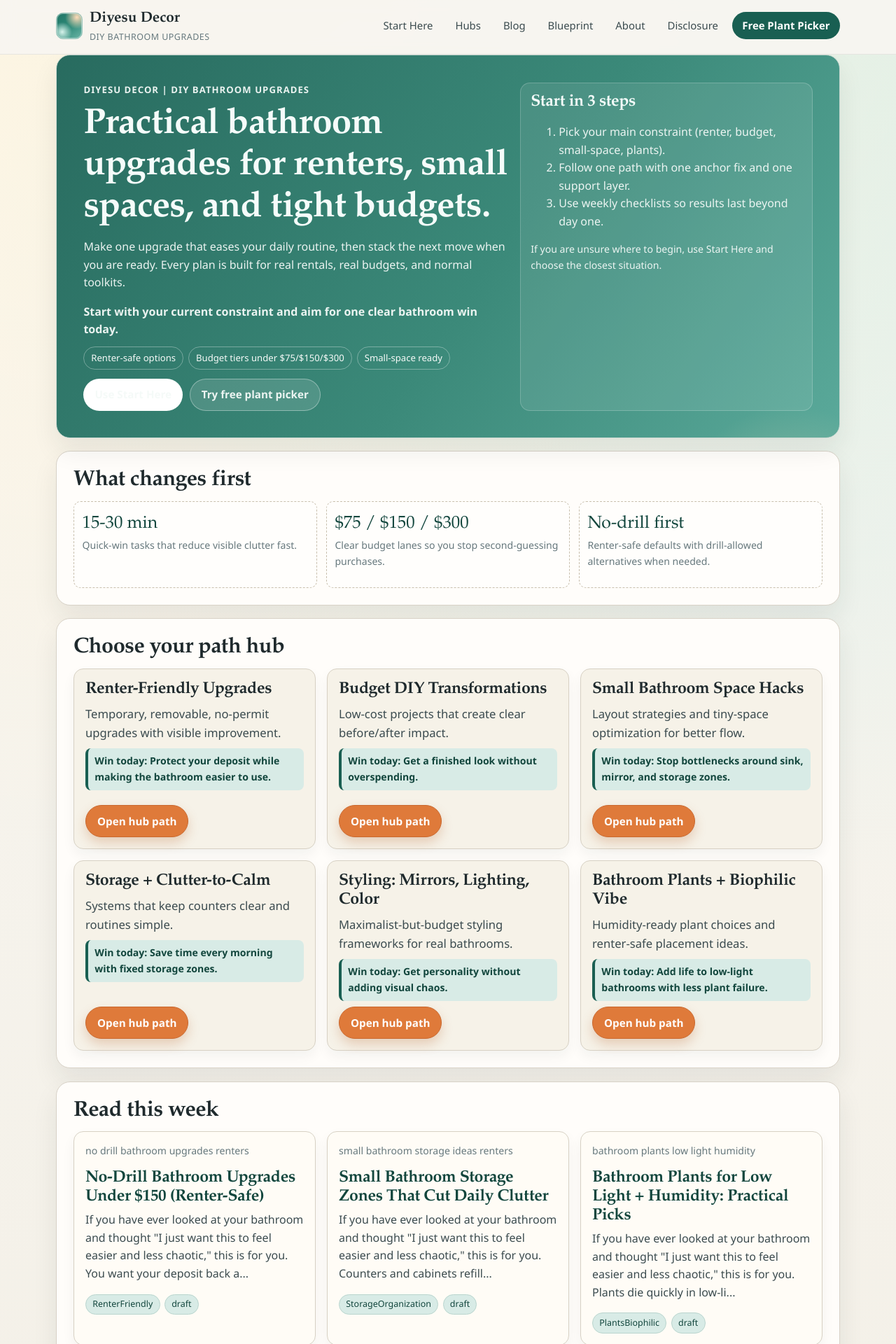
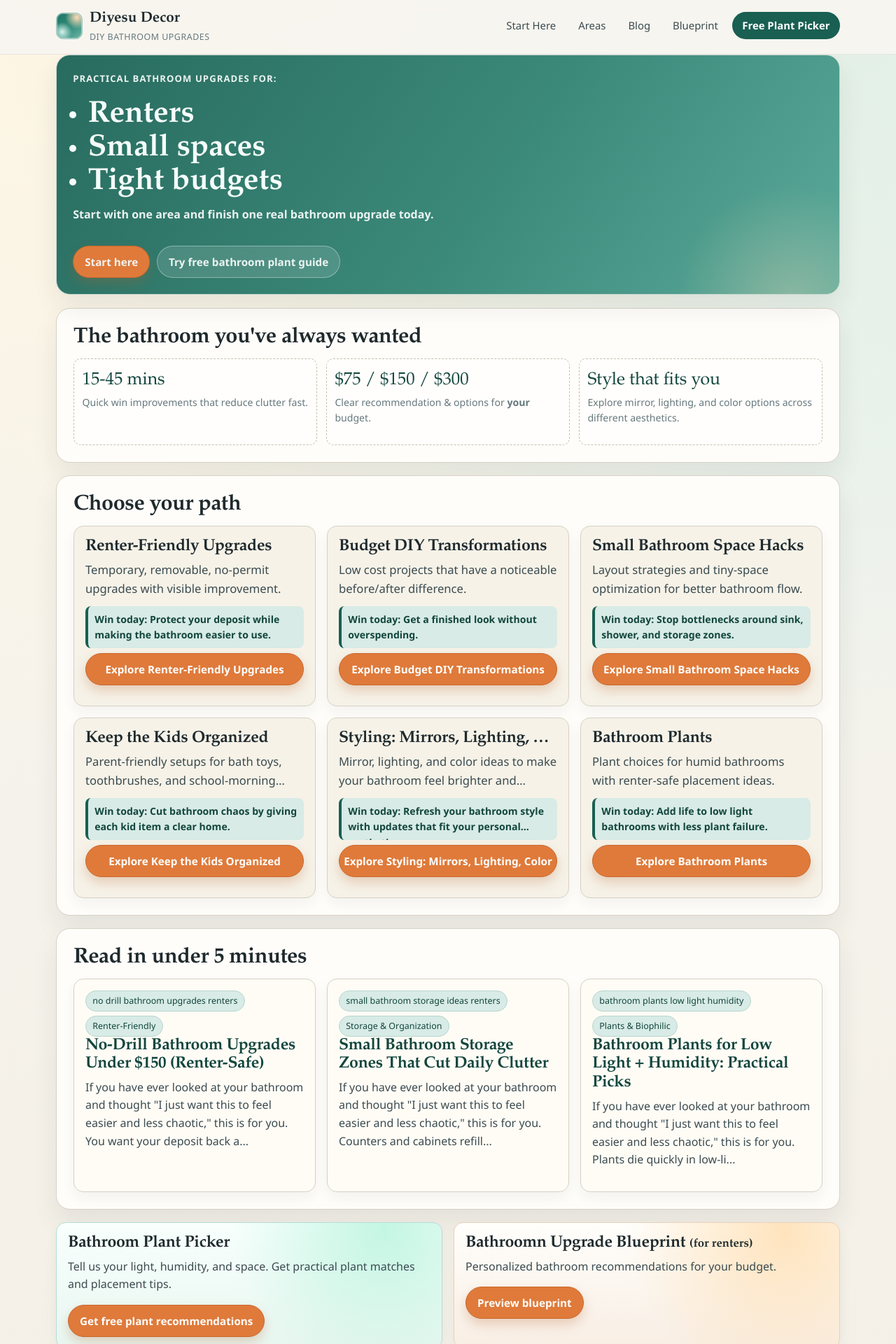
Before and after one commit to ocnbtl/projectpint, a Next.js app: page / in a window 1280 px wide. Shown: the part 20-1940 px from the top of the page at 70% size. Built offline with nearby package versions, Linux system fonts and the light colour scheme.

Commit message:
feat(site): refresh landing and start-here experience

```diff
--- a/app/globals.css
+++ b/app/globals.css
@@ -243,6 +243,54 @@ a:hover {
   color: #f5fcfa;
 }
 
+.hero-home-compact {
+  padding: clamp(1rem, 2.2vw, 1.45rem);
+}
+
+.hero-compact-wrap {
+  position: relative;
+  z-index: 1;
+  display: grid;
+  gap: 0.5rem;
+}
+
+.hero-lead-in {
+  text-transform: none;
+  letter-spacing: 0;
+  font-size: 1.1rem;
+  color: #f5fcfa;
+  margin-bottom: 0.1rem;
+}
+
+.hero-bullet-list {
+  margin: 0;
+  padding-left: 1.35rem;
+  display: grid;
+  gap: 0.12rem;
+}
+
+.hero-bullet-list li {
+  color: #f5fcfa;
+  font-family: var(--font-display), serif;
+  font-size: clamp(1.35rem, 3.4vw, 2.8rem);
+  line-height: 1.06;
+  font-weight: 700;
+}
+
+.hero-cta-row {
+  margin-top: 0.15rem;
+}
+
+.hero-start-here {
+  padding: clamp(1rem, 2.2vw, 1.55rem);
+}
+
+.hero-start-wrap {
+  position: relative;
+  z-index: 1;
+  max-width: 860px;
+}
+
 .eyebrow {
   font-size: 0.82rem;
   text-transform: uppercase;
@@ -394,6 +442,10 @@ a:hover {
   padding: 0.46rem 0.58rem;
   font-size: 0.88rem;
   font-weight: 700;
+  display: -webkit-box;
+  -webkit-line-clamp: 2;
+  -webkit-box-orient: vertical;
+  overflow: hidden;
 }
 
 .home-hero-cta {
@@ -417,23 +469,44 @@ a:hover {
 .path-card {
   display: flex;
   flex-direction: column;
-  gap: 0.52rem;
-  min-height: 226px;
+  gap: 0.4rem;
+  min-height: 242px;
 }
 
 .path-card h3,
 .path-card h2 {
   margin-bottom: 0;
+  white-space: nowrap;
+  overflow: hidden;
+  text-overflow: ellipsis;
 }
 
 .path-card-summary {
   margin-bottom: 0;
   font-size: 1.04rem;
+  display: -webkit-box;
+  -webkit-line-clamp: 2;
+  -webkit-box-orient: vertical;
+  overflow: hidden;
 }
 
-.path-card .btn {
-  margin-top: auto;
+.path-card-main {
+  display: grid;
+  gap: 0.4rem;
+}
+
+.path-card-action {
+  display: grid;
+  gap: 0.42rem;
+  margin-top: 0.36rem;
+}
+
+.path-card-action .btn {
   align-self: flex-start;
+  white-space: nowrap;
+  max-width: 100%;
+  overflow: hidden;
+  text-overflow: ellipsis;
 }
 
 .home-path-card {
@@ -441,19 +514,12 @@ a:hover {
 }
 
 .start-here-title {
-  white-space: nowrap;
+  white-space: normal;
   font-size: clamp(1.85rem, 3.1vw, 2.75rem);
 }
 
 .start-here-title .line-break {
   display: inline;
-}
-
-.about-header {
-  display: flex;
-  align-items: center;
-  gap: 0.9rem;
-  flex-wrap: wrap;
 }
 
 .about-mark {
@@ -504,6 +570,135 @@ a:hover {
   margin: 0;
 }
 
+.promo-card {
+  position: relative;
+  overflow: hidden;
+  border-color: #b6ddd5;
+}
+
+.promo-card::after {
+  content: "";
+  position: absolute;
+  pointer-events: none;
+  inset: -30% auto auto 62%;
+  width: 220px;
+  height: 220px;
+  border-radius: 999px;
+  opacity: 0.6;
+}
+
+.promo-card-plant {
+  background:
+    radial-gradient(circle at 85% 5%, rgba(179, 243, 219, 0.75), rgba(179, 243, 219, 0) 44%),
+    linear-gradient(180deg, #f8fffd 0%, #e8f6f0 100%);
+}
+
+.promo-card-blueprint {
+  background:
+    radial-gradient(circle at 86% 8%, rgba(255, 222, 176, 0.82), rgba(255, 222, 176, 0) 45%),
+    linear-gradient(180deg, #fffefb 0%, #f8eee4 100%);
+  border-color: #ead0ba;
+}
+
+.promo-subtitle {
+  font-size: 0.72em;
+  letter-spacing: 0;
+}
+
+.areas-intro {
+  border-color: #c7dbd6;
+  background:
+    linear-gradient(180deg, #f8fffc 0%, #eff6f4 100%);
+}
+
+.areas-eyebrow {
+  color: var(--brand-deep);
+}
+
+.areas-grid {
+  margin-top: 0.1rem;
+}
+
+.areas-card {
+  display: flex;
+  flex-direction: column;
+  gap: 0.45rem;
+  background:
+    linear-gradient(140deg, #fdf9f0 0%, #f4f1e8 100%);
+}
+
+.areas-pill {
+  margin: 0;
+  align-self: flex-start;
+  border-radius: 999px;
+  background: #e0f1ec;
+  border: 1px solid #b6d5cc;
+  color: #1d5a4d;
+  padding: 0.2rem 0.58rem;
+  font-size: 0.78rem;
+  font-weight: 700;
+}
+
+.areas-card .btn {
+  margin-top: auto;
+  align-self: flex-start;
+}
+
+.blog-hero {
+  border-color: #cfe2dd;
+  background:
+    radial-gradient(circle at 90% 10%, rgba(255, 219, 176, 0.5), transparent 36%),
+    linear-gradient(180deg, #f6fffc 0%, #eef7f4 100%);
+}
+
+.blog-eyebrow {
+  color: var(--brand-deep);
+}
+
+.blog-explorer {
+  border-color: #d7d0c1;
+}
+
+.blog-search-row {
+  display: grid;
+  gap: 0.8rem;
+  grid-template-columns: minmax(0, 1.6fr) minmax(220px, 0.6fr);
+  margin-bottom: 1rem;
+}
+
+.blog-card {
+  display: grid;
+  gap: 0.48rem;
+}
+
+.blog-card-excerpt {
+  margin: 0;
+  display: -webkit-box;
+  -webkit-line-clamp: 3;
+  -webkit-box-orient: vertical;
+  overflow: hidden;
+}
+
+.blog-tag-list {
+  margin-bottom: 0.12rem;
+}
+
+.about-panel {
+  text-align: center;
+}
+
+.about-headline-row {
+  display: inline-flex;
+  align-items: center;
+  justify-content: center;
+  gap: 0.75rem;
+  flex-wrap: wrap;
+}
+
+.about-headline-row h1 {
+  margin: 0;
+}
+
 .tag-list {
   display: flex;
   flex-wrap: wrap;
@@ -517,6 +712,67 @@ a:hover {
   font-size: 0.78rem;
   padding: 0.24rem 0.58rem;
   border: 1px solid #b9d5ce;
+}
+
+.about-tagline-right {
+  margin: 0;
+  font-size: 0.72rem;
+  font-weight: 900;
+}
+
+.faq-list {
+  display: grid;
+  gap: 0.7rem;
+}
+
+.faq-item {
+  border: 1px solid #d9d2c4;
+  border-radius: 10px;
+  background: #fffcf7;
+  padding: 0.66rem 0.76rem;
+}
+
+.faq-item summary {
+  cursor: pointer;
+  font-weight: 700;
+  color: var(--ink-900);
+}
+
+.faq-item p {
+  margin: 0.6rem 0 0;
+}
+
+.product-hero {
+  border-color: #c9ddd8;
+  background:
+    radial-gradient(circle at 84% 12%, rgba(255, 223, 186, 0.62), transparent 42%),
+    linear-gradient(180deg, #fcfffe 0%, #eef6f3 100%);
+}
+
+.product-subtitle {
+  font-size: 0.48em;
+  vertical-align: middle;
+}
+
+.product-price {
+  display: inline-flex;
+  margin: 0 0 0.35rem;
+  border-radius: 999px;
+  background: #e9f5f1;
+  color: #1c6658;
+  border: 1px solid #bbddd4;
+  font-size: 0.85rem;
+  font-weight: 700;
+  padding: 0.22rem 0.68rem;
+}
+
+.product-grid .card p {
+  margin: 0;
+}
+
+.policy-links {
+  padding-top: 0.9rem;
+  padding-bottom: 0.9rem;
 }
 
 .form-grid {
@@ -670,6 +926,10 @@ td {
   .grid-3 {
     grid-template-columns: repeat(2, minmax(0, 1fr));
   }
+
+  .blog-search-row {
+    grid-template-columns: 1fr;
+  }
 }
 
 @media (max-width: 720px) {
@@ -708,4 +968,13 @@ td {
   .path-card {
     min-height: auto;
   }
+
+  .path-card h3,
+  .path-card h2 {
+    white-space: normal;
+  }
+
+  .hero-bullet-list {
+    padding-left: 1.05rem;
+  }
 }
--- a/app/page.tsx
+++ b/app/page.tsx
@@ -3,120 +3,107 @@ import { AdSlot } from "../components/AdSlot";
 import { EmailSignupForm } from "../components/EmailSignupForm";
 import { SiteShell } from "../components/SiteShell";
 import { excerptFromMarkdown } from "../lib/content-render";
-import { hubs, readBlogs } from "../lib/site-data";
+import { hubs, pillarLabel, readBlogs } from "../lib/site-data";
 
 export default function HomePage() {
-  const blogs = readBlogs().slice(0, 3);
+  const allBlogs = readBlogs();
+  const publishedBlogs = allBlogs.filter((blog) => blog.Status === "published");
+  const blogs = (publishedBlogs.length > 0 ? publishedBlogs : allBlogs).slice(0, 3);
 
   return (
     <SiteShell>
       <div className="section-stack">
-        <section className="hero">
-          <div className="hero-grid">
-            <div>
-              <p className="eyebrow">Diyesu Decor | DIY Bathroom Upgrades</p>
-              <h1>Practical bathroom upgrades for renters, small spaces, and tight budgets.</h1>
-              <p>
-                Make one upgrade that eases your daily routine, then stack the next move when you are ready. Every plan
-                is built for real rentals, real budgets, and normal toolkits.
-              </p>
-              <p className="home-hero-cta">Start with your current constraint and aim for one clear bathroom win today.</p>
-              <div className="pill-row" aria-label="Core benefits">
-                <span className="pill">Renter-safe options</span>
-                <span className="pill">Budget tiers under $75/$150/$300</span>
-                <span className="pill">Small-space ready</span>
-              </div>
-              <div className="cta-row">
-                <Link href="/start-here" className="btn btn-primary">
-                  Use Start Here
+        <section className="hero hero-home-compact">
+          <div className="hero-compact-wrap">
+            <p className="eyebrow hero-lead-in">Practical bathroom upgrades for:</p>
+            <ul className="hero-bullet-list">
+              <li>Renters</li>
+              <li>Small spaces</li>
+              <li>Tight budgets</li>
+            </ul>
+            <p className="home-hero-cta">Start with one area and finish one real bathroom upgrade today.</p>
+            <div className="cta-row hero-cta-row">
+              <Link href="/start-here" className="btn btn-accent">
+                Start here
               </Link>
               <Link href="/lead-magnets/plant-picker" className="btn btn-secondary">
-                  Try free plant picker
+                Try free bathroom plant guide
               </Link>
-              </div>
-            </div>
-            <div className="hero-card">
-              <h3>Start in 3 steps</h3>
-              <ol>
-                <li>Pick your main constraint (renter, budget, small-space, plants).</li>
-                <li>Follow one path with one anchor fix and one support layer.</li>
-                <li>Use weekly checklists so results last beyond day one.</li>
-              </ol>
-              <p className="small">If you are unsure where to begin, use Start Here and choose the closest situation.</p>
             </div>
           </div>
         </section>
 
         <section className="panel">
-          <h2>What changes first</h2>
+          <h2>The bathroom you&apos;ve always wanted</h2>
           <div className="metric-grid">
             <div className="metric">
-              <p className="metric-value">15-30 min</p>
-              <p className="small">Quick-win tasks that reduce visible clutter fast.</p>
+              <p className="metric-value">15-45 mins</p>
+              <p className="small">Quick win improvements that reduce clutter fast.</p>
             </div>
             <div className="metric">
               <p className="metric-value">$75 / $150 / $300</p>
-              <p className="small">Clear budget lanes so you stop second-guessing purchases.</p>
+              <p className="small">
+                Clear recommendation &amp; options for <strong>your</strong> budget.
+              </p>
             </div>
             <div className="metric">
-              <p className="metric-value">No-drill first</p>
-              <p className="small">Renter-safe defaults with drill-allowed alternatives when needed.</p>
+              <p className="metric-value">Style that fits you</p>
+              <p className="small">Explore mirror, lighting, and color options across different aesthetics.</p>
             </div>
           </div>
         </section>
 
         <section className="panel">
-          <h2>Choose your path hub</h2>
+          <h2>Choose your path</h2>
           <div className="grid grid-3">
             {hubs.map((hub) => (
               <article key={hub.slug} className="card card-soft path-card home-path-card">
+                <div className="path-card-main">
                   <h3>{hub.title}</h3>
                   <p className="path-card-summary">{hub.description}</p>
+                </div>
+                <div className="path-card-action">
                   <p className="benefit-highlight">Win today: {hub.outcome}</p>
                   <Link href={`/hub/${hub.slug}`} className="btn btn-accent">
-                  Open hub path
+                    Explore {hub.title}
                   </Link>
+                </div>
               </article>
             ))}
           </div>
         </section>
 
         <section className="panel">
-          <h2>Read this week</h2>
+          <h2>Read in under 5 minutes</h2>
           <div className="grid grid-3">
             {blogs.map((blog) => (
               <article key={blog.Blog_ID} className="card">
-                <p className="small">{blog.Keyword_Target}</p>
+                <div className="tag-list">
+                  <span className="tag">{blog.Keyword_Target}</span>
+                  <span className="tag">{pillarLabel(blog.Pillar)}</span>
+                </div>
                 <h3>
                   <Link href={`/blog/${blog.Slug}`}>{blog.Title}</Link>
                 </h3>
                 <p>{excerptFromMarkdown(blog.Draft_Markdown, 150)}</p>
-                <div className="tag-list">
-                  <span className="tag">{blog.Pillar}</span>
-                  <span className="tag">{blog.Status}</span>
-                </div>
               </article>
             ))}
           </div>
         </section>
 
         <section className="grid grid-2">
-          <article className="card card-accent">
-            <p className="eyebrow" style={{ color: "var(--brand-deep)" }}>
-              Free lead magnet
-            </p>
+          <article className="card card-accent promo-card promo-card-plant">
             <h3>Bathroom Plant Picker</h3>
             <p>Tell us your light, humidity, and space. Get practical plant matches and placement tips.</p>
             <Link href="/lead-magnets/plant-picker" className="btn btn-accent">
-              Get my free picks
+              Get free plant recommendations
             </Link>
           </article>
-          <article className="card card-accent">
-            <p className="eyebrow" style={{ color: "var(--brand-deep)" }}>
-              Paid system
-            </p>
-            <h3>Renter Bathroom Upgrade Blueprint</h3>
-            <p>Choose-your-path upgrade kit with checklists, decision trees, and budget-aligned plans.</p>
+          <article className="card card-accent promo-card promo-card-blueprint">
+            <h3>
+              Bathroomn Upgrade Blueprint <strong className="promo-subtitle">(for renters)</strong>
+            </h3>
+            <p>Personalized bathroom recommendations for your budget.</p>
             <Link href="/products/renter-bathroom-upgrade-blueprint" className="btn btn-accent">
               Preview blueprint
             </Link>
@@ -124,11 +111,7 @@ export default function HomePage() {
         </section>
 
         <section className="panel">
-          <h2>Get weekly renter-safe bathroom plans</h2>
-          <p>
-            Join the newsletter for actionable upgrades, not hype. You will get one practical sequence each week that you
-            can execute with a normal budget and schedule.
-          </p>
+          <h2>Get weekly bathroom inspiration &amp; upgrade plans</h2>
           <EmailSignupForm
             sourceUrl="/"
             buttonLabel="Send me weekly plans"
--- a/components/ConsentNote.tsx
+++ b/components/ConsentNote.tsx
@@ -3,7 +3,7 @@ import Link from "next/link";
 export function ConsentNote() {
   return (
     <p className="small">
-      By subscribing, you agree to receive emails from Diyesu Decor. You can unsubscribe anytime. See our{" "}
+      By subscribing, you agree to receive Diyesu Decor emails. You can unsubscribe anytime. See our{" "}
       <Link href="/legal/privacy">Privacy Policy</Link> for details.
     </p>
   );
--- a/components/CookieNotice.tsx
+++ b/components/CookieNotice.tsx
@@ -4,9 +4,8 @@ export function CookieNotice() {
   return (
     <div className="card small cookie-card">
       <p>
-        We use analytics cookies to measure outbound clicks, signups, and product CTA engagement. By continuing to use
-        this site, you consent to this measurement. See the <Link href="/legal/privacy">Privacy Policy</Link> for
-        details.
+        We use analytics cookies to measure engagement and improve our product recommendations. By continuing to use this
+        site, you consent to this measurement. See our <Link href="/legal/privacy">Privacy Policy</Link> for details.
       </p>
     </div>
   );
--- a/components/EmailSignupForm.tsx
+++ b/components/EmailSignupForm.tsx
@@ -70,7 +70,8 @@ export function EmailSignupForm({
       </button>
       <ConsentNote />
       <p className="small" style={{ marginBottom: 0 }}>
-        No spam. Use this with our <Link href="/legal/privacy">Privacy Policy</Link> and unsubscribe anytime.
+        No spam. We respect your inbox. Use this with our <Link href="/legal/privacy">Privacy Policy</Link> and
+        unsubscribe anytime.
       </p>
     </form>
   );
--- a/components/SiteShell.tsx
+++ b/components/SiteShell.tsx
@@ -19,19 +19,13 @@ export function SiteShell({ children }: { children: ReactNode }) {
               Start Here
             </Link>
             <Link href="/hub" className="nav-link">
-              Hubs
+              Areas
             </Link>
             <Link href="/blog" className="nav-link">
               Blog
             </Link>
             <Link href="/products/renter-bathroom-upgrade-blueprint" className="nav-link">
               Blueprint
-            </Link>
-            <Link href="/about" className="nav-link">
-              About
-            </Link>
-            <Link href="/legal/affiliate-disclosure" className="nav-link">
-              Disclosure
             </Link>
             <Link href="/lead-magnets/plant-picker" className="nav-link nav-cta">
               Free Plant Picker
@@ -52,8 +46,7 @@ export function SiteShell({ children }: { children: ReactNode }) {
             </p>
           </div>
           <p>
-            Practical, renter-safe bathroom upgrades for budget-first households with clear constraints and no-hype
-            plans.
+            Personalized and practical bathroom improvements for renters, DIY enthusiasts, and budget-first households.
           </p>
           <p>
             Disclosure: some links may be affiliate links. Diyesu Decor may earn a commission at no additional cost to
--- a/lib/site-data.ts
+++ b/lib/site-data.ts
@@ -30,7 +30,7 @@ export const hubs: HubDefinition[] = [
   {
     slug: "budget-diy-transformations",
     title: "Budget DIY Transformations",
-    description: "Low-cost projects that create clear before/after impact.",
+    description: "Low cost projects that have a noticeable before/after difference.",
     outcome: "Get a finished look without overspending.",
     primaryPillar: "BudgetDIY",
     keywordHints: ["budget", "under-75", "under", "refresh", "cheap"]
@@ -38,32 +38,32 @@ export const hubs: HubDefinition[] = [
   {
     slug: "small-bathroom-space-hacks",
     title: "Small Bathroom Space Hacks",
-    description: "Layout strategies and tiny-space optimization for better flow.",
-    outcome: "Stop bottlenecks around sink, mirror, and storage zones.",
+    description: "Layout strategies and tiny-space optimization for better bathroom flow.",
+    outcome: "Stop bottlenecks around sink, shower, and storage zones.",
     primaryPillar: "SmallSpace",
     keywordHints: ["small", "tiny", "layout", "space", "flow"]
   },
   {
     slug: "storage-and-clutter-to-calm",
-    title: "Storage + Clutter-to-Calm",
-    description: "Systems that keep counters clear and routines simple.",
-    outcome: "Save time every morning with fixed storage zones.",
+    title: "Keep the Kids Organized",
+    description: "Parent-friendly setups for bath toys, toothbrushes, and school-morning routines.",
+    outcome: "Cut bathroom chaos by giving each kid item a clear home.",
     primaryPillar: "StorageOrganization",
-    keywordHints: ["storage", "organ", "bin", "label", "clutter", "vanity"]
+    keywordHints: ["storage", "organ", "bin", "label", "clutter", "vanity", "kids", "family"]
   },
   {
     slug: "styling-mirrors-lighting-color",
     title: "Styling: Mirrors, Lighting, Color",
-    description: "Maximalist-but-budget styling frameworks for real bathrooms.",
-    outcome: "Get personality without adding visual chaos.",
+    description: "Mirror, lighting, and color ideas to make your bathroom feel brighter and cohesive.",
+    outcome: "Refresh your bathroom style with updates that fit your personal aesthetic.",
     primaryPillar: "Styling",
     keywordHints: ["color", "style", "mirror", "lighting", "backsplash", "texture"]
   },
   {
     slug: "bathroom-plants-biophilic-vibe",
-    title: "Bathroom Plants + Biophilic Vibe",
-    description: "Humidity-ready plant choices and renter-safe placement ideas.",
-    outcome: "Add life to low-light bathrooms with less plant failure.",
+    title: "Bathroom Plants",
+    description: "Plant choices for humid bathrooms with renter-safe placement ideas.",
+    outcome: "Add life to low light bathrooms with less plant failure.",
     primaryPillar: "PlantsBiophilic",
     keywordHints: ["plant", "humidity", "low-light", "biophilic", "shelf"]
   }
```
Also changed, not shown: app/start-here/page.tsx (+9 -52 lines). Lines whose indentation alone changed are shown as unchanged.
